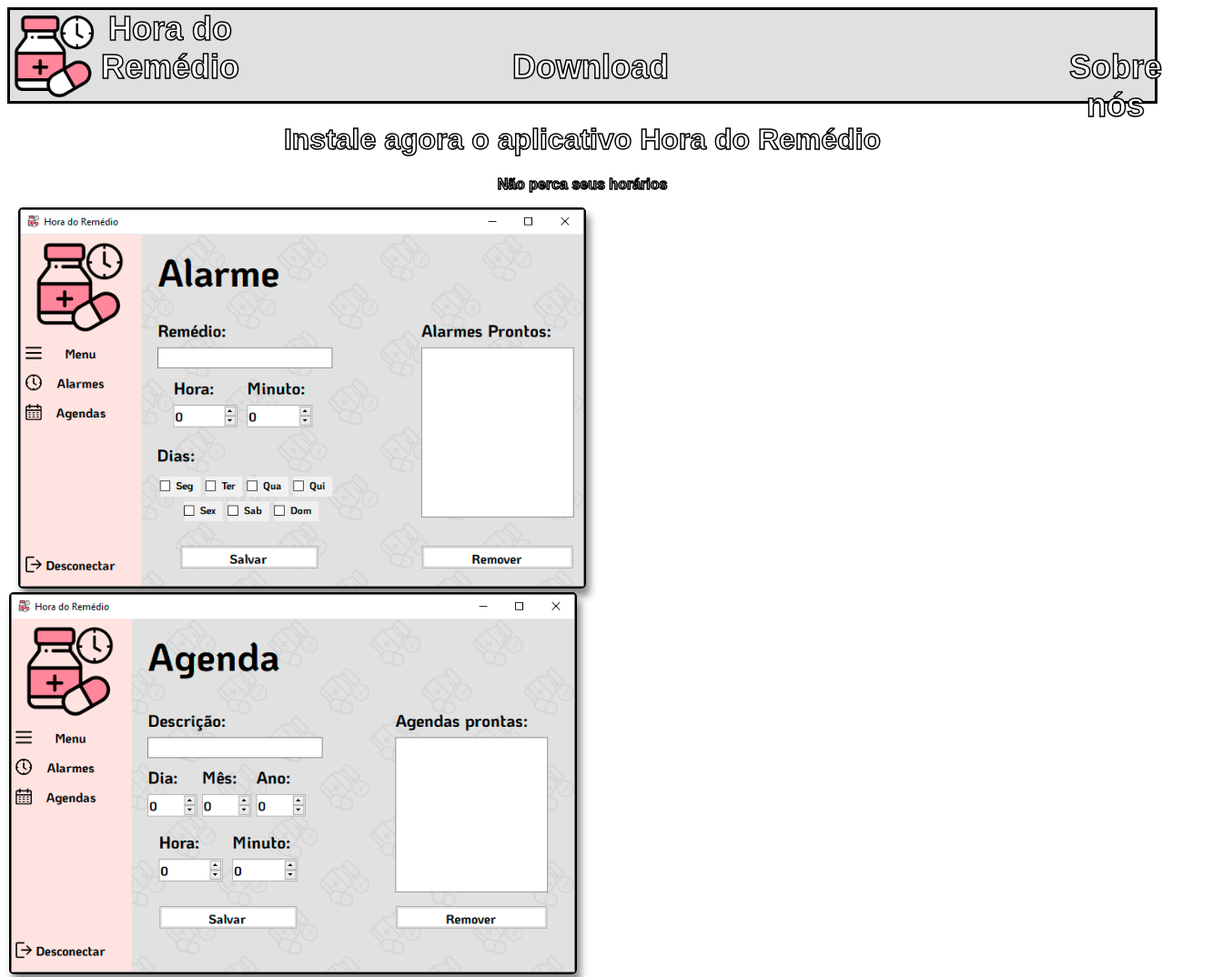
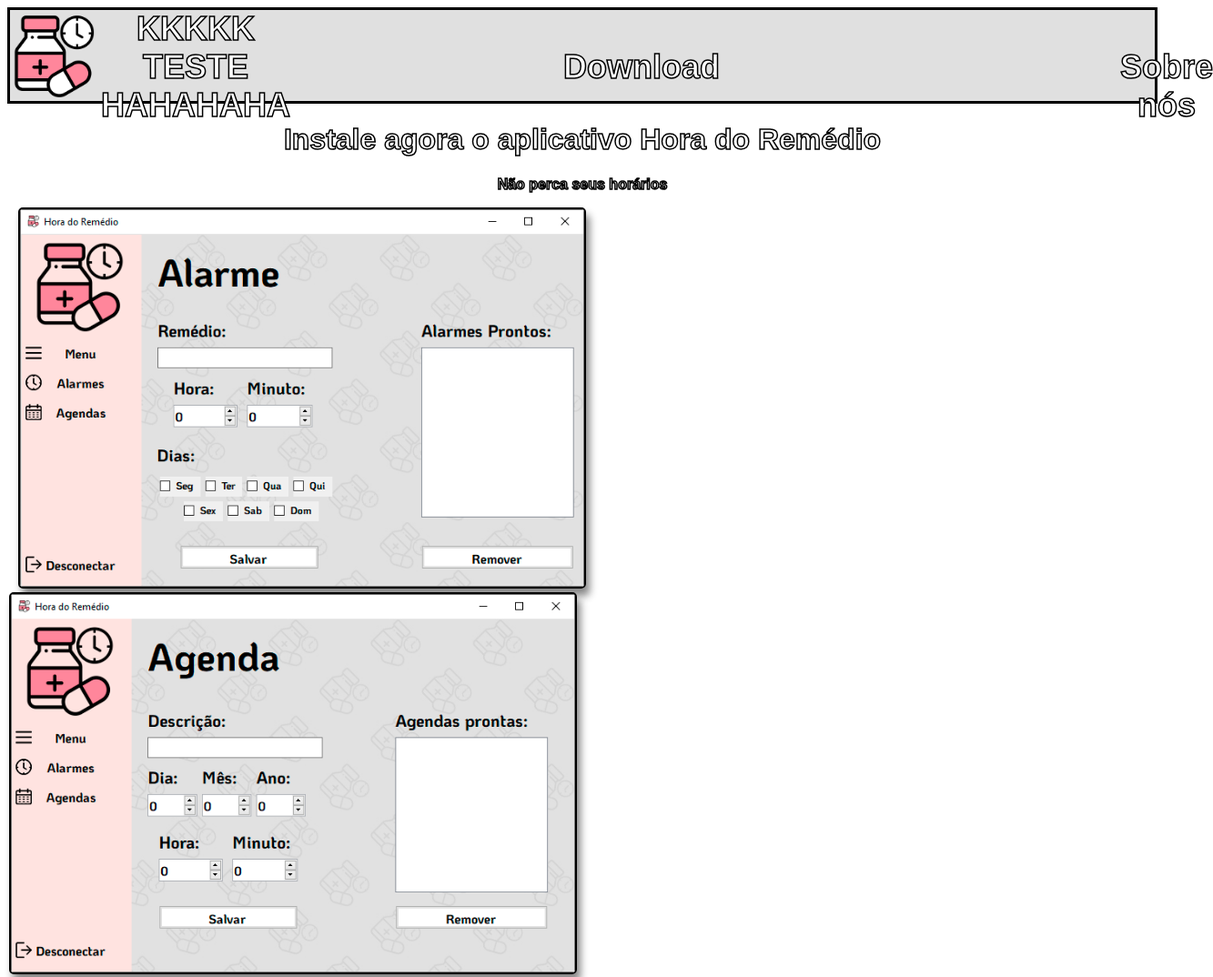
Before and after one commit to vitorferreiradsilva/PITSite, a plain HTML site: page index.html in a window 1280 px wide. Shown: the top 1074 px of the page at 91% size, 1333 px wide, since content can reach past the window. Drawn offline with Linux system fonts and the light colour scheme; a web font is replaced by a local one.

Commit message:
teste alterando nome

```diff
--- a/index.html
+++ b/index.html
@@ -18,9 +18,9 @@
         </div>
         <div class="name">
             <a href="./index.html" style="margin-top: 0;">
-                Hora do
+                KKKKK TESTE
                 <br>
-                Remédio
+                HAHAHAHA
             </a>
         </div>
         <div class="download">
```
